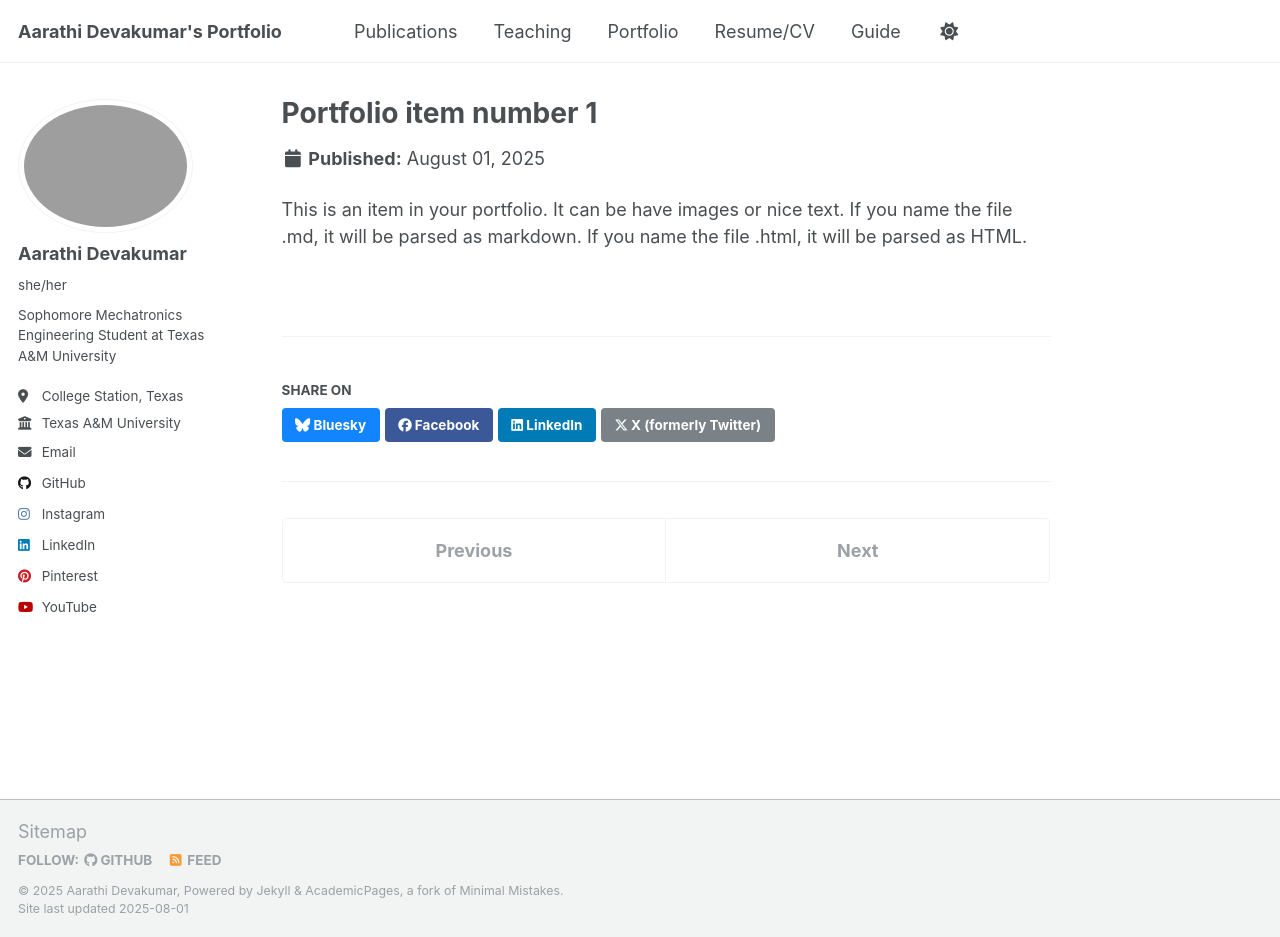
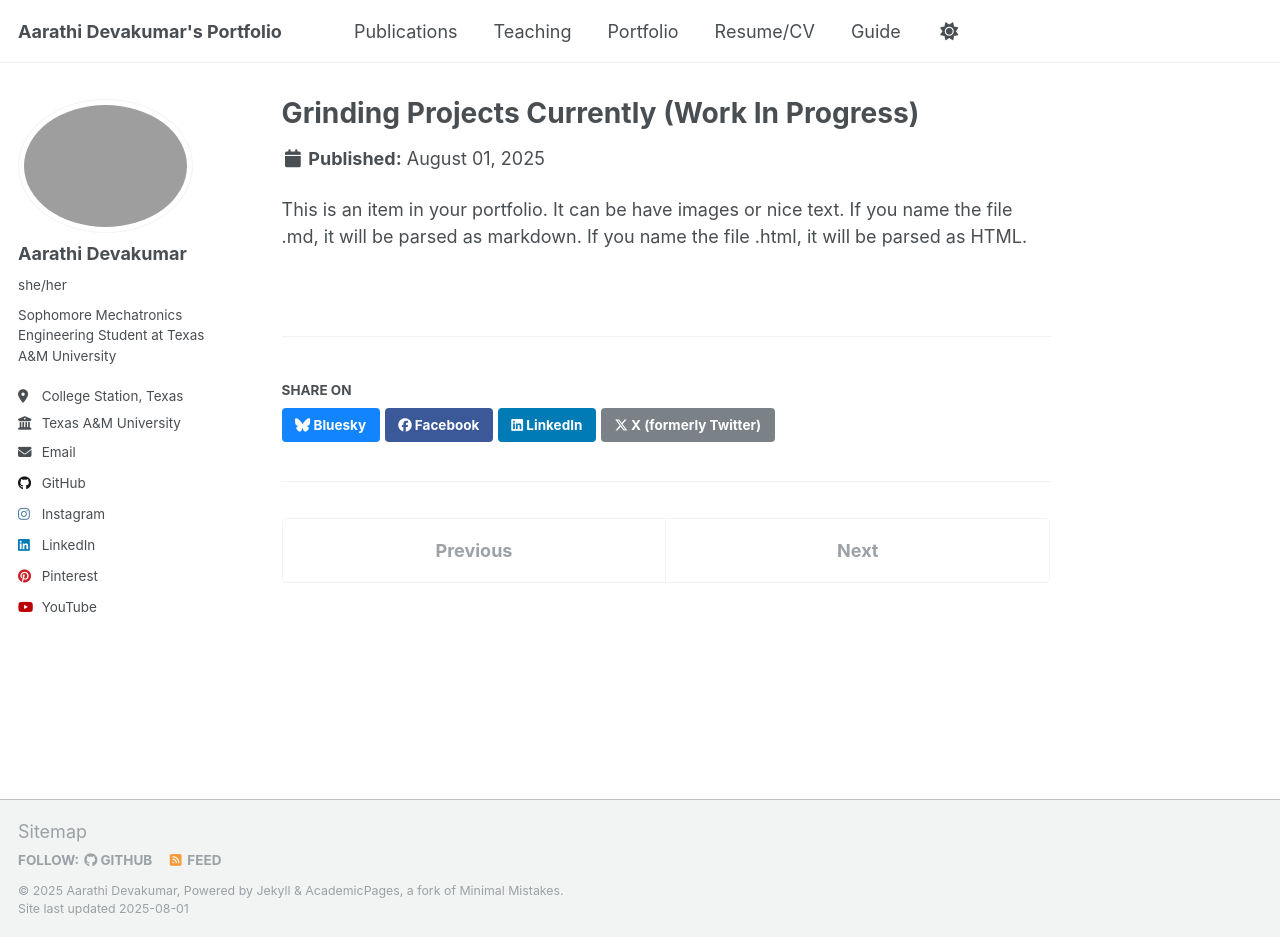
Before and after one commit to LoverSwiftieArt/aarathi.devakumar, a Jekyll site: the page built from _portfolio/portfolio-1.md, in a window 1280 px wide and 937 px high. Built offline with Jekyll 4.4.1, drawn with Linux system fonts in a browser that asks for light colours; a script that is not in the unit is left out.

Commit message:
Update portfolio-1.md

```diff
--- a/_portfolio/portfolio-1.md
+++ b/_portfolio/portfolio-1.md
@@ -1,6 +1,6 @@
 ---
-title: "Portfolio item number 1"
-excerpt: "Short description of portfolio item number 1<br/><img src='/images/500x300.png'>"
+title: "Grinding Projects Currently (Work In Progress)"
+excerpt: "Come Back Soon!"
 collection: portfolio
 ---
 
```
